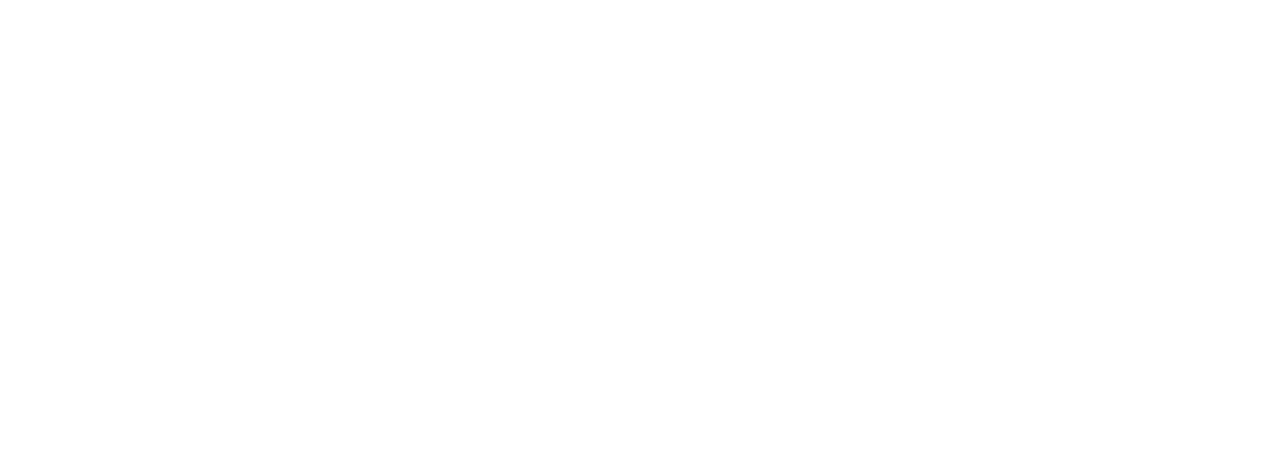
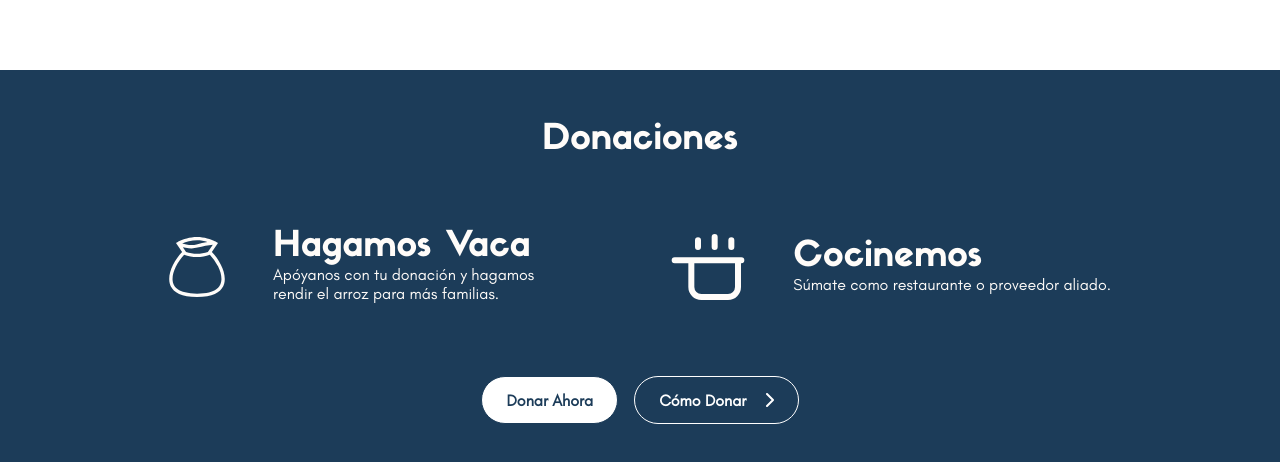
Before and after one commit to betotorodev/arroz_pa_todos, a React (Create React App) app: page / in a window 1280 px wide. Shown: the part 2000-2462 px from the top of the page. Before the commit the page ends 2070 px from the top, so only its background shows below. Built offline with nearby package versions, Linux system fonts and the light colour scheme.

Commit message:
[STYLE]: finish donations part

```diff
--- a/src/components/callToAction/callToActions.js
+++ b/src/components/callToAction/callToActions.js
@@ -25,7 +25,7 @@
       backgroundColor: buttonColor[type],
       color: textColor[type],
       lineHeight: '19px',
-      border: `${(type === 'blue' || type === 'transparent') ? 'none' : '1px solid #1C3C59'}`,
+      border: `${(type === 'transparent') ? 'none' : `1px solid ${textColor[type]}`}`,
     }}>
       {children}
       {arrow && <Arrow color={textColor[type]} />}
--- /dev/null
+++ b/src/components/donate/donate.css
@@ -0,0 +1,51 @@
+.donate {
+  width: 100%;
+  padding: 53px 0;
+  background-color: var(--brand-blue);
+}
+
+.donate h1 {
+  margin-bottom: 72px;
+  font-size: 2.2rem;
+  font-weight: 700;
+  color: var(--brand-text-white);
+}
+
+.donate h2 {
+  font-size: 2.2rem;
+  font-weight: 700;
+  color: var(--brand-text-white);
+}
+
+.donate p {
+  font-size: 1rem;
+  font-weight: 400;
+  color: var(--brand-text-white);
+}
+
+.donate-container {
+  display: flex;
+  flex-direction: column;
+  align-items: center;
+}
+
+.donate-info {
+  display: flex;
+  align-items: center;
+  gap: 137px;
+  margin-bottom: 73px;
+}
+.donate-detail {
+  display: flex;
+  align-items: center;
+  gap: 48px;
+}
+
+.crowdfunding, .donate-callToAction {
+  display: flex;
+  align-items: center;
+}
+
+.donate-callToAction {
+  gap: 1rem;
+}
--- /dev/null
+++ b/src/components/donate/donate.js
@@ -0,0 +1,38 @@
+import React from 'react'
+import Layout from '../../layout'
+import { CallToAction } from '../callToAction/callToActions'
+import { Money } from '../icons/money/money'
+import { Stove } from '../icons/stove/stove'
+import './donate.css'
+
+export const Donate = () => {
+  return (
+    <main className="donate">
+      <Layout>
+        <div className="donate-container">
+          <h1>Donaciones</h1>
+          <article className="donate-info">
+            <section className="donate-detail">
+              <Money />
+              <div>
+                <h2>Hagamos Vaca</h2>
+                <p>Apóyanos con tu donación y hagamos <br /> rendir el arroz para más familias.</p>
+              </div>
+            </section>
+            <section className="donate-detail">
+              <Stove />
+              <div>
+                <h2>Cocinemos</h2>
+                <p>Súmate como restaurante o proveedor aliado.</p>
+              </div>
+            </section>
+          </article>
+          <div className="donate-callToAction">
+            <CallToAction type="white">Donar Ahora</CallToAction>
+            <CallToAction type="blue" arrow>Cómo Donar</CallToAction>
+          </div>
+        </div>
+      </Layout>
+    </main>
+  )
+}
--- /dev/null
+++ b/src/components/icons/money/money.js
@@ -0,0 +1,18 @@
+import * as React from "react"
+
+export const Money = (props) => (
+  <svg
+    width={56}
+    height={60}
+    fill="none"
+    xmlns="http://www.w3.org/2000/svg"
+    {...props}
+  >
+    <path
+      fillRule="evenodd"
+      clipRule="evenodd"
+      d="M9.922 4.368C14.012 2.367 20.722 0 28.065 0c7.19 0 13.723 2.268 17.792 4.243l.23.112C47.313 4.962 48.303 5.535 49 6l-6.157 9C57.037 29.51 68 59.995 28.065 59.995S-1.202 30.063 13.115 15L6.998 6a23.38 23.38 0 0 1 1.784-1.047c.353-.19.733-.385 1.14-.583v-.002ZM38.887 14.88l4.928-7.205c-4.583.33-10.037 1.407-15.287 2.927-3.75 1.083-7.916.918-11.775.206a41.91 41.91 0 0 1-2.895-.643l3.2 4.712c6.859 2.441 14.969 2.441 21.829.003Zm-23.754 2.837c8.025 3.1 17.67 3.1 25.695-.004a48.76 48.76 0 0 1 8.314 11.905c2.253 4.597 3.48 9.192 3.28 13.152-.194 3.822-1.697 7.087-5.13 9.513-3.579 2.529-9.597 4.379-19.229 4.379-9.641 0-15.688-1.819-19.3-4.319-3.458-2.396-4.976-5.616-5.191-9.386-.225-3.917.975-8.489 3.22-13.117 2.141-4.413 5.13-8.662 8.341-12.123Zm-1.916-11.19c1.333.396 2.726.741 4.14 1.003 3.583.66 7.176.757 10.243-.132a90.162 90.162 0 0 1 10.883-2.451c-3.066-.924-6.653-1.614-10.42-1.614-5.741 0-11.096 1.602-14.846 3.194Z"
+      fill="#FFFCF9"
+    />
+  </svg>
+)
--- /dev/null
+++ b/src/components/icons/stove/stove.js
@@ -0,0 +1,19 @@
+import * as React from "react"
+
+export const Stove = (props) => (
+  <svg
+    width={74}
+    height={66}
+    fill="none"
+    xmlns="http://www.w3.org/2000/svg"
+    {...props}
+  >
+    <path
+      d="M60.333 6.333V13M67 53V26.333H20.333V53a10 10 0 0 0 10 10H57a10 10 0 0 0 10-10ZM3.667 26.333h66.666H3.667ZM27 6.333V13 6.333ZM43.667 3v10V3Z"
+      stroke="#FFFCF9"
+      strokeWidth={6}
+      strokeLinecap="round"
+      strokeLinejoin="round"
+    />
+  </svg>
+)
--- a/src/pages/Home/home.js
+++ b/src/pages/Home/home.js
@@ -1,3 +1,4 @@
+import { Donate } from '../../components/donate/donate'
 import { Header } from '../../components/header/Header'
 import { HomeHero } from '../../components/home-hero/hero'
 import { Metrics } from '../../components/metrics/metrics'
@@ -14,6 +15,7 @@
       <Metrics />
       <VideoComponent />
       <Partners />
+      <Donate />
     </>
   )
 }
```
